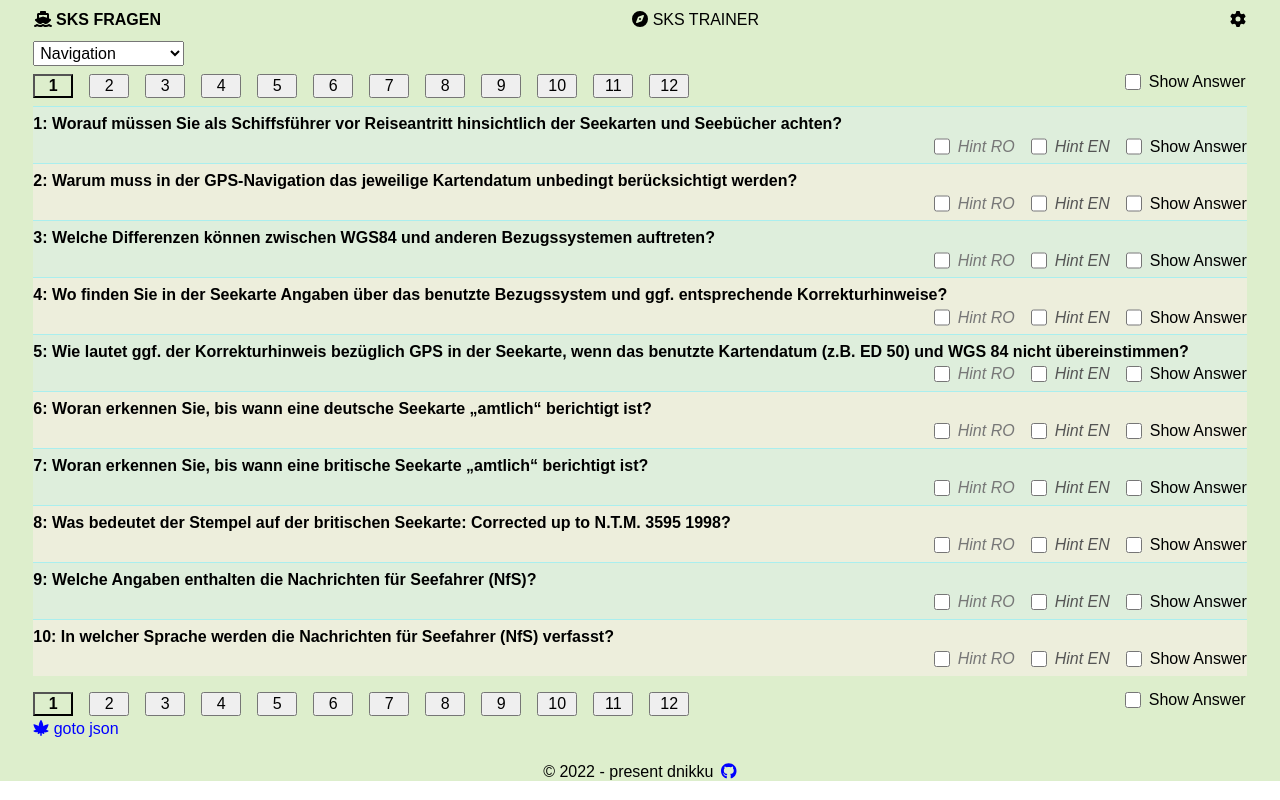
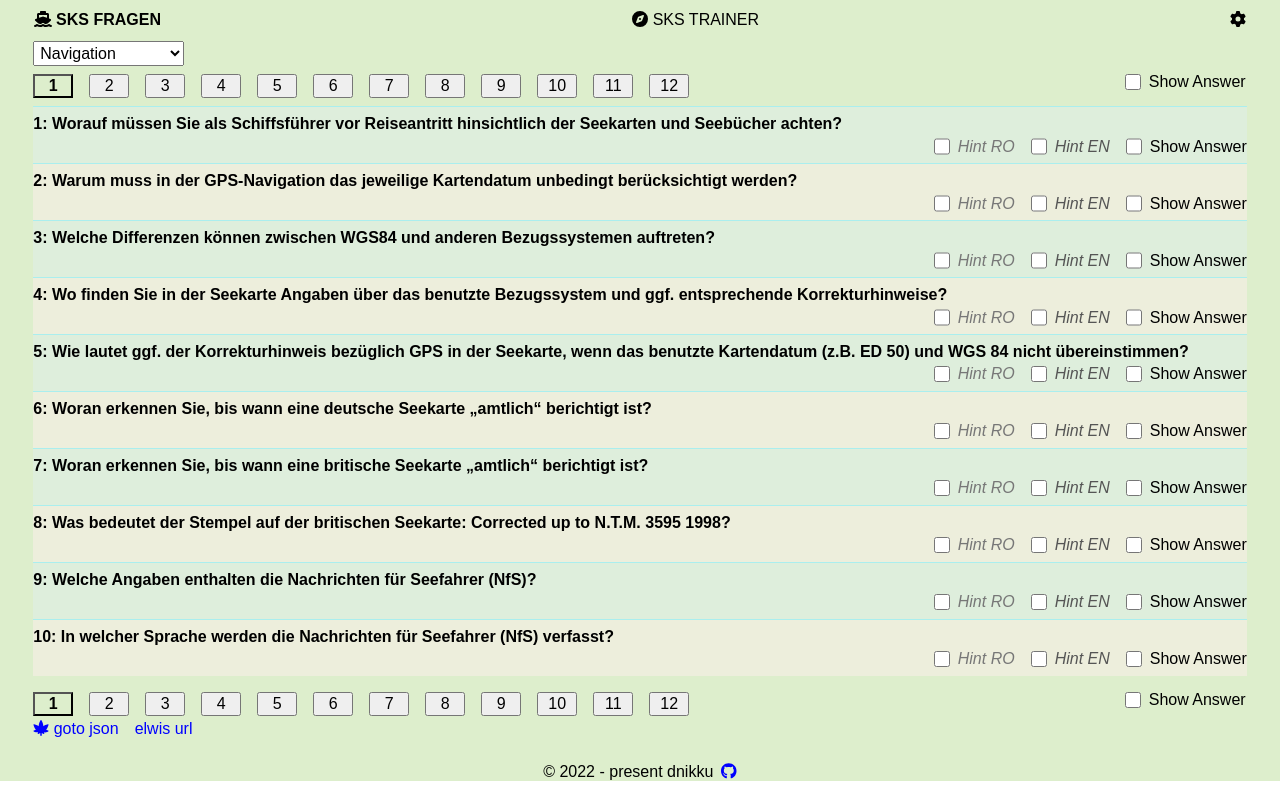
Before and after one commit to dnikku/vokabel, a Vue app: page /settings#/sks-fragen in a window 1280 px wide. Built offline with nearby package versions, Linux system fonts and the light colour scheme.

Commit message:
add questions elwis-url

```diff
--- a/src/views/QuestionnaireView.vue
+++ b/src/views/QuestionnaireView.vue
@@ -26,6 +26,10 @@
       <a :href="thema.questionsUrl" target="_blank">
         <font-icon icon="fa-solid fa-cannabis"/>
         goto json
+      </a>
+      <a :href="selectedTopic.elwis_url" target="_blank" rel="noopener noreferrer">
+        <font-icon icon="fa-solid fa-school"/>
+        elwis url
       </a>
 
       <template v-if="settings.showCopyPaste">
```
